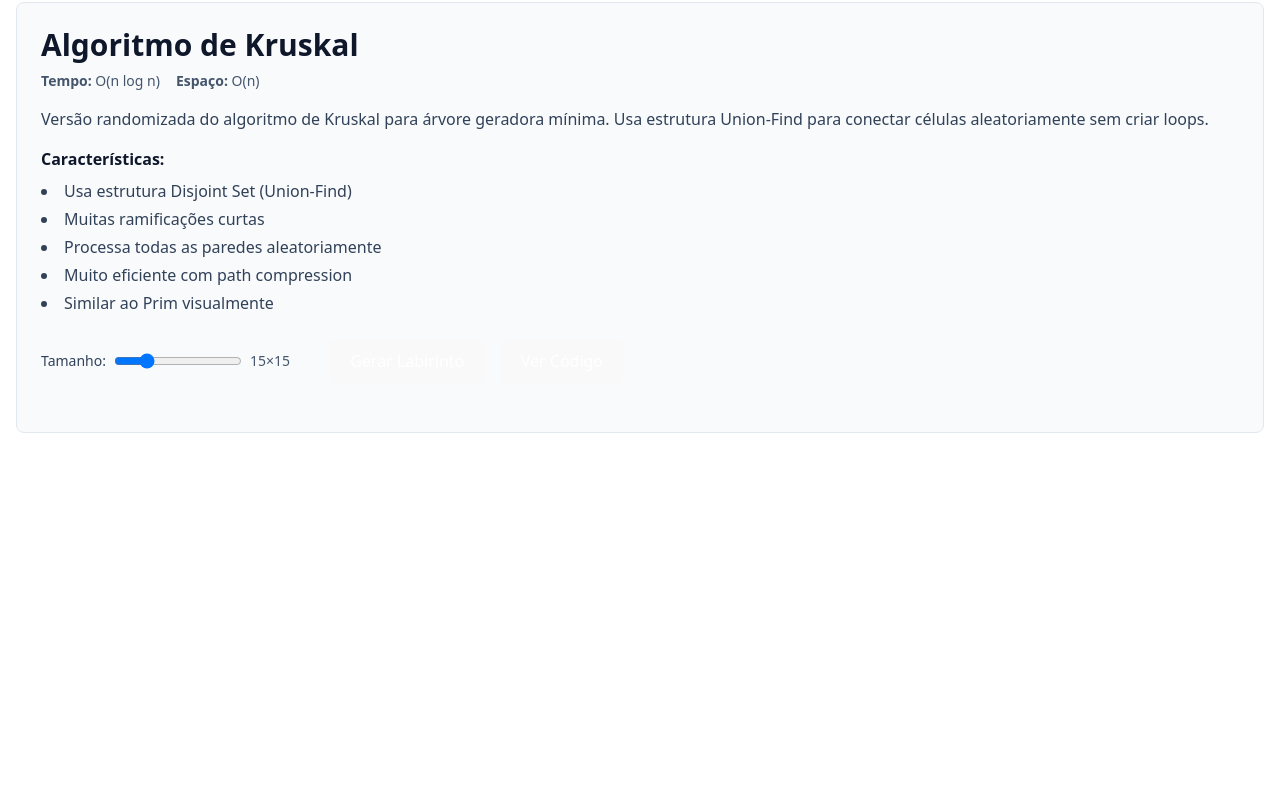
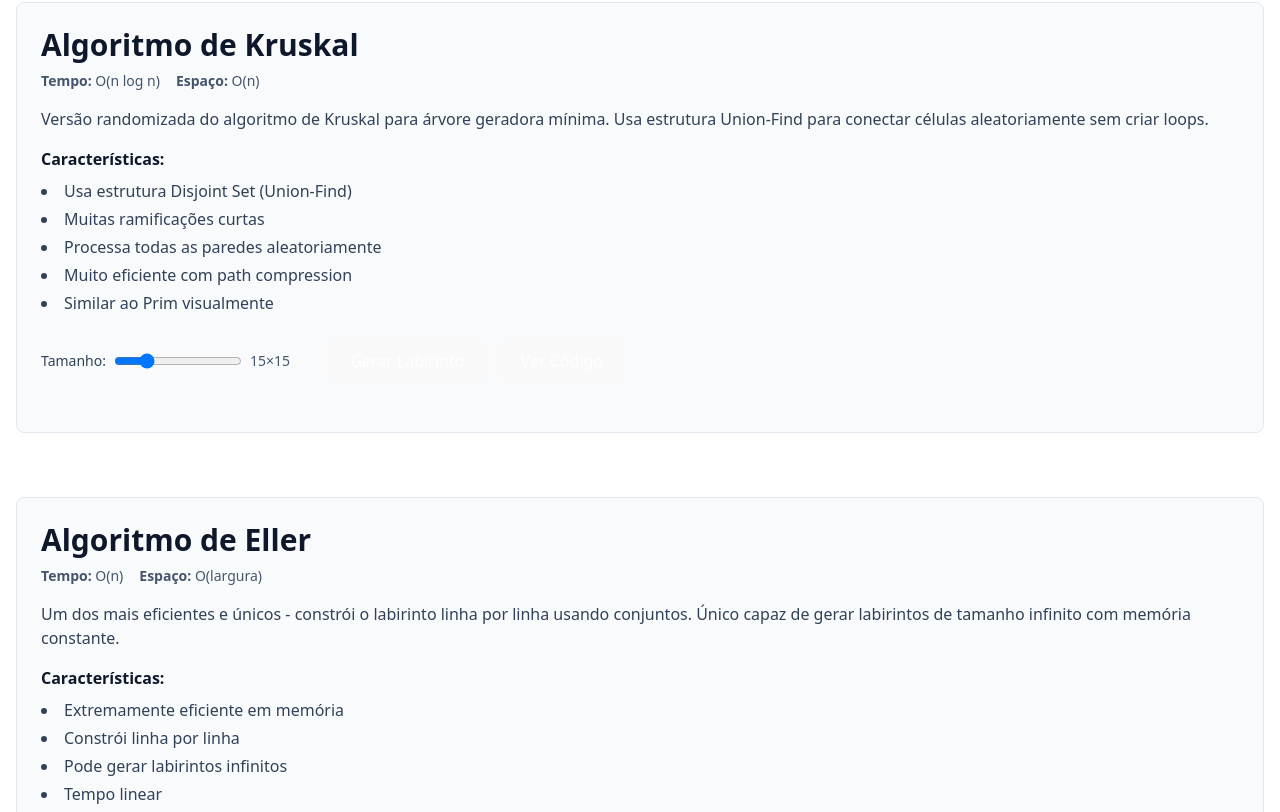
Before and after one commit to CaioVieira-dev/maze, a React (Vite) app in the folder maze-algorithms/: page / in a window 1280 px wide. Shown: the part 1988-2800 px from the top of the page. Before the commit the page ends 2517 px from the top, so only its background shows below. Built offline with nearby package versions, Linux system fonts and the light colour scheme.

Commit message:
feat: :sparkles: algoritmo de eller

```diff
--- a/maze-algorithms/src/App.tsx
+++ b/maze-algorithms/src/App.tsx
@@ -5,6 +5,7 @@ import { generateBinaryTree } from "./algorithms/binaryTree";
 import { generateRecursiveBacktracker } from "./algorithms/recursiveBacktracker";
 import { generatePrim } from "./algorithms/prim";
 import { generateKruskal } from "./algorithms/kruskal";
+import { generateEller } from "./algorithms/eller";
 
 // Código exemplo Binary Tree
 const binaryTreeCode = `function generateBinaryTree(rows: number, cols: number): MazeGrid {
@@ -135,6 +136,40 @@ const kruskalCode = `function generateKruskal(rows: number, cols: number): MazeG
   return grid;
 }`;
 
+const ellerCode = `function generateEller(rows: number, cols: number): MazeGrid {
+  const grid = createEmptyGrid(rows, cols);
+  let rowSets: number[] = [];
+  let nextSetId = 1;
+
+  for (let row = 0; row < rows; row++) {
+    const isLastRow = row === rows - 1;
+
+    // Atribuir conjuntos a células sem conjunto
+    for (let col = 0; col < cols; col++) {
+      if (!rowSets[col]) rowSets[col] = nextSetId++;
+    }
+
+    // Conectar células horizontalmente
+    for (let col = 0; col < cols - 1; col++) {
+      if (rowSets[col] !== rowSets[col + 1]) {
+        if (isLastRow || Math.random() > 0.5) {
+          removeWall(current, right);
+          // Unir conjuntos
+          mergeSet(rowSets, col, col + 1);
+        }
+      }
+    }
+
+    // Criar conexões verticais
+    if (!isLastRow) {
+      // Cada conjunto deve ter pelo menos 1 vertical
+      createVerticalConnections(grid, row, rowSets);
+    }
+  }
+
+  return grid;
+}`;
+
 function App() {
   return (
     <div className="min-h-screen bg-white dark:bg-slate-900 py-8 px-4">
@@ -177,6 +212,13 @@ function App() {
           generateFn={generateKruskal}
           code={kruskalCode}
         />
+
+        {/* Eller's Algorithm */}
+        <AlgorithmSection
+          info={algorithmsData[4]}
+          generateFn={generateEller}
+          code={ellerCode}
+        />
       </div>
     </div>
   );
--- /dev/null
+++ b/maze-algorithms/src/algorithms/eller.ts
@@ -0,0 +1,90 @@
+import { type MazeGrid } from "../types/maze";
+import { createEmptyGrid, removeWall } from "../utils/maze";
+
+/**
+ * Algoritmo de Eller
+ * Constrói o labirinto linha por linha usando conjuntos
+ * Extremamente eficiente em memória - O(largura)
+ */
+export function generateEller(rows: number, cols: number): MazeGrid {
+  const grid = createEmptyGrid(rows, cols);
+
+  // Rastrear qual conjunto cada célula pertence
+  let rowSets: number[] = [];
+  let nextSetId = 1;
+
+  for (let row = 0; row < rows; row++) {
+    const isLastRow = row === rows - 1;
+
+    // Passo 1: Atribuir células sem conjunto a novos conjuntos
+    for (let col = 0; col < cols; col++) {
+      if (rowSets[col] === undefined || rowSets[col] === 0) {
+        rowSets[col] = nextSetId++;
+      }
+    }
+
+    // Passo 2: Conectar células horizontalmente (aleatoriamente)
+    for (let col = 0; col < cols - 1; col++) {
+      const current = grid[row][col];
+      const right = grid[row][col + 1];
+
+      // Se estiverem em conjuntos diferentes, decidir aleatoriamente conectar
+      // Na última linha, sempre conectar se forem de conjuntos diferentes
+      if (rowSets[col] !== rowSets[col + 1]) {
+        if (isLastRow || Math.random() > 0.5) {
+          // Conectar: remover parede e unir conjuntos
+          removeWall(current, right);
+          const oldSet = rowSets[col + 1];
+          const newSet = rowSets[col];
+          // Atualizar todas as células do conjunto antigo
+          for (let i = 0; i < cols; i++) {
+            if (rowSets[i] === oldSet) {
+              rowSets[i] = newSet;
+            }
+          }
+        }
+      }
+    }
+
+    // Passo 3: Criar conexões verticais (se não for a última linha)
+    if (!isLastRow) {
+      const setVerticals: Map<number, number[]> = new Map();
+
+      // Agrupar células por conjunto
+      for (let col = 0; col < cols; col++) {
+        const setId = rowSets[col];
+        if (!setVerticals.has(setId)) {
+          setVerticals.set(setId, []);
+        }
+        setVerticals.get(setId)!.push(col);
+      }
+
+      // Para cada conjunto, criar pelo menos uma conexão vertical
+      const nextRowSets: number[] = new Array(cols).fill(0);
+
+      for (const [setId, columns] of setVerticals.entries()) {
+        // Decidir quantas conexões verticais criar (pelo menos 1)
+        const numVerticals = Math.max(
+          1,
+          Math.floor(Math.random() * columns.length) + 1
+        );
+
+        // Embaralhar e pegar as primeiras numVerticals colunas
+        const shuffled = [...columns].sort(() => Math.random() - 0.5);
+        const chosen = shuffled.slice(0, numVerticals);
+
+        // Criar conexões verticais
+        for (const col of chosen) {
+          const current = grid[row][col];
+          const below = grid[row + 1][col];
+          removeWall(current, below);
+          nextRowSets[col] = setId; // Célula abaixo herda o conjunto
+        }
+      }
+
+      rowSets = nextRowSets;
+    }
+  }
+
+  return grid;
+}
--- a/maze-algorithms/src/data/algorithms.ts
+++ b/maze-algorithms/src/data/algorithms.ts
@@ -69,4 +69,21 @@ export const algorithmsData: AlgorithmInfo[] = [
       "Similar ao Prim visualmente",
     ],
   },
+  {
+    id: "eller",
+    name: "Algoritmo de Eller",
+    description:
+      "Um dos mais eficientes e únicos - constrói o labirinto linha por linha usando conjuntos. Único capaz de gerar labirintos de tamanho infinito com memória constante.",
+    complexity: {
+      time: "O(n)",
+      space: "O(largura)",
+    },
+    characteristics: [
+      "Extremamente eficiente em memória",
+      "Constrói linha por linha",
+      "Pode gerar labirintos infinitos",
+      "Tempo linear",
+      "Viés horizontal visível",
+    ],
+  },
 ];
```
